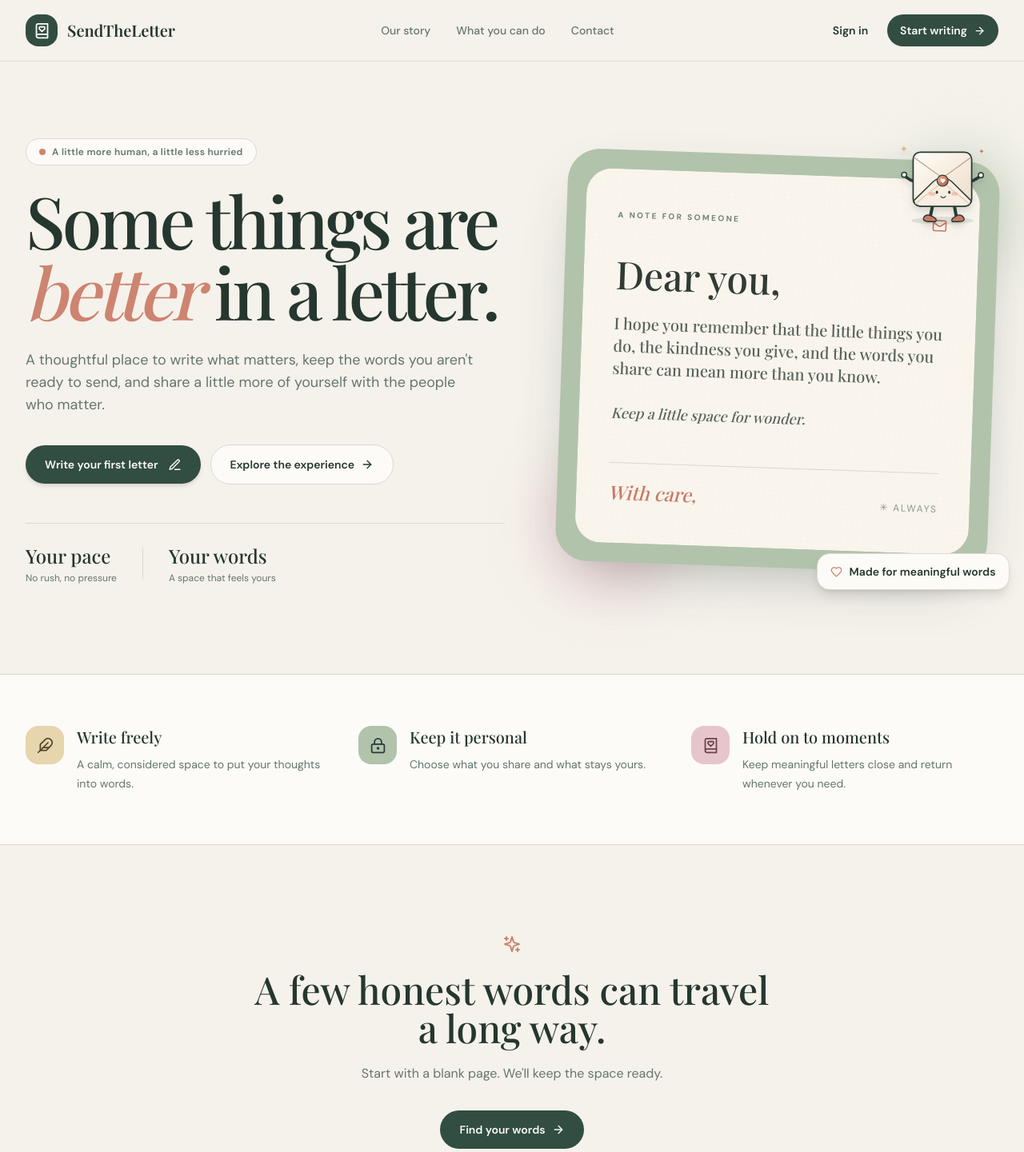
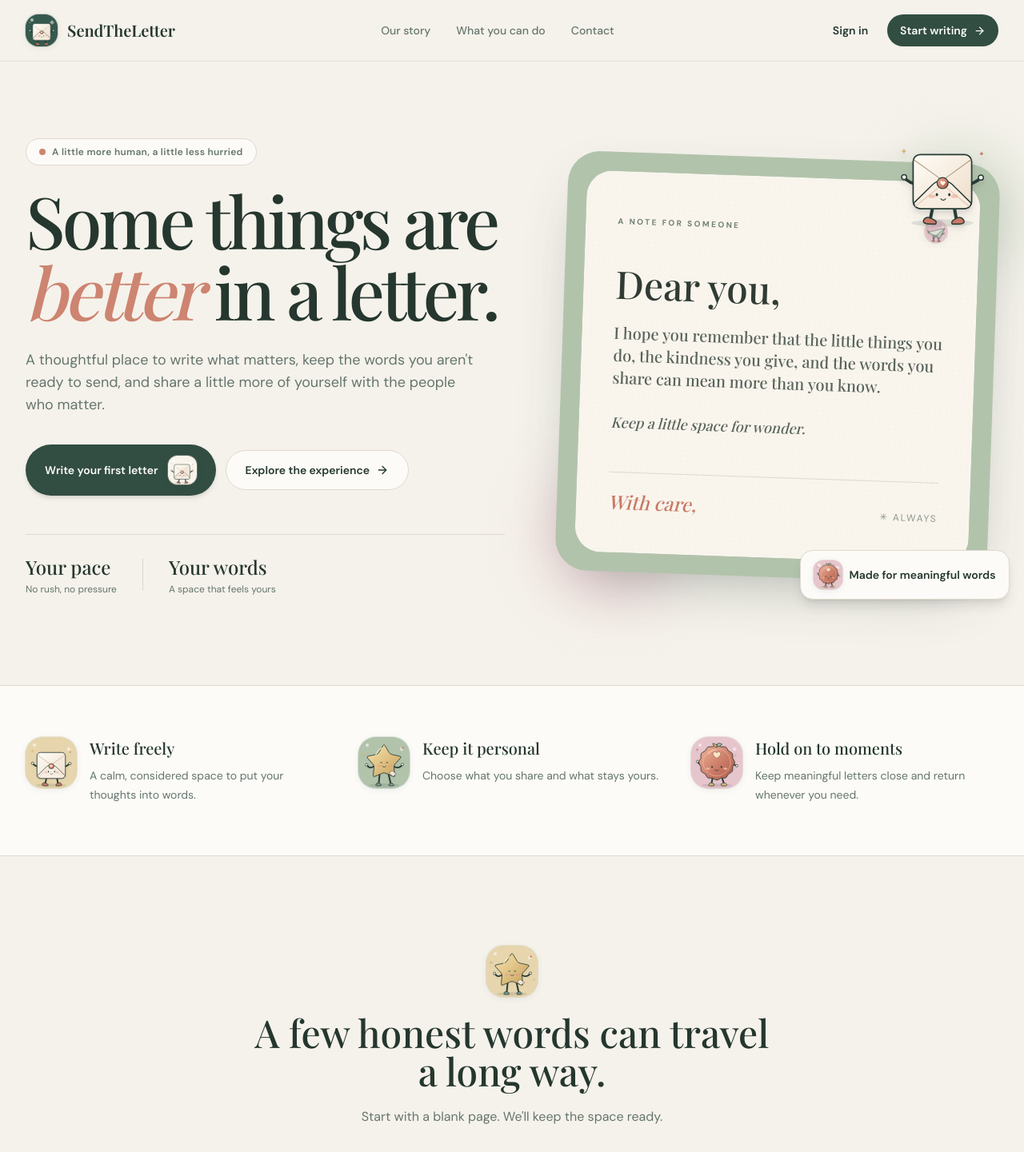
Before and after one commit to donnelsimbajon-design/SendtheLetter_System, a React (Vite) app in the folder Note_letter/: page / in a window 1280 px wide. Shown: the top 1441 px of the page at 80% size. Built offline with nearby package versions, Linux system fonts and the light colour scheme; no server answers.

Commit message:
Replace home page decorative icons with character badges

```diff
--- a/Note_letter/src/Pages/Home.tsx
+++ b/Note_letter/src/Pages/Home.tsx
@@ -1,7 +1,8 @@
 import { Link } from 'react-router-dom';
-import { ArrowRight, BookHeart, Feather, Heart, LockKeyhole, Mail, PenLine, Sparkles } from 'lucide-react';
+import { ArrowRight } from 'lucide-react';
 import { useAuthStore } from '../store/authStore';
 import Mascot from '../components/Mascot';
+import CharacterBadge from '../components/CharacterBadge';
 
 const Home = () => {
   const isAuthenticated = useAuthStore((state) => state.isAuthenticated);
@@ -11,7 +12,7 @@ const Home = () => {
     <div className="min-h-screen overflow-hidden bg-background text-foreground">
       <header className="sticky top-0 z-40 border-b border-border/70 bg-background/90 backdrop-blur-xl">
         <div className="mx-auto flex h-[76px] max-w-7xl items-center justify-between px-5 sm:px-8">
-          <Link to="/" className="flex items-center gap-3"><span className="flex h-10 w-10 items-center justify-center rounded-2xl bg-primary text-primary-foreground"><BookHeart size={21} /></span><span className="font-editorial text-xl font-semibold">SendTheLetter</span></Link>
+          <Link to="/" className="flex items-center gap-3"><CharacterBadge name="lumi" tone="forest" size="md" className="!h-10 !w-10" /><span className="font-editorial text-xl font-semibold">SendTheLetter</span></Link>
           <nav className="hidden items-center gap-8 text-sm font-medium text-muted-foreground md:flex"><Link className="hover:text-foreground" to="/about">Our story</Link><Link className="hover:text-foreground" to="/services">What you can do</Link><Link className="hover:text-foreground" to="/contact">Contact</Link></nav>
           <div className="flex items-center gap-2"><Link to={isAuthenticated ? '/dashboard' : '/login'} className="hidden rounded-full px-4 py-2.5 text-sm font-semibold hover:bg-muted sm:inline-flex">{isAuthenticated ? 'My space' : 'Sign in'}</Link><Link to={startLink} className="inline-flex items-center gap-2 rounded-full bg-primary px-4 py-2.5 text-sm font-semibold text-primary-foreground shadow-sm transition-transform hover:-translate-y-0.5">Start writing <ArrowRight size={15} /></Link></div>
         </div>
@@ -23,7 +24,7 @@ const Home = () => {
             <p className="mb-6 inline-flex items-center gap-2 rounded-full border border-border bg-card px-4 py-2 text-xs font-semibold tracking-wide text-muted-foreground"><span className="h-2 w-2 rounded-full bg-[hsl(var(--accent))]" /> A little more human, a little less hurried</p>
             <h1 className="font-editorial text-[clamp(3.3rem,7vw,6.6rem)] leading-[.99] tracking-[-.045em]">Some things are <span className="italic text-[hsl(var(--accent))]">better</span> in a letter.</h1>
             <p className="mt-7 max-w-xl text-base leading-8 text-muted-foreground sm:text-lg">A thoughtful place to write what matters, keep the words you aren't ready to send, and share a little more of yourself with the people who matter.</p>
-            <div className="mt-9 flex flex-wrap items-center gap-3"><Link to={startLink} className="inline-flex items-center gap-3 rounded-full bg-primary px-6 py-3.5 text-sm font-semibold text-primary-foreground shadow-md transition-transform hover:-translate-y-0.5">Write your first letter <PenLine size={17} /></Link><Link to="/services" className="inline-flex items-center gap-2 rounded-full border border-border bg-card px-6 py-3.5 text-sm font-semibold hover:bg-muted">Explore the experience <ArrowRight size={16} /></Link></div>
+            <div className="mt-9 flex flex-wrap items-center gap-3"><Link to={startLink} className="inline-flex items-center gap-3 rounded-full bg-primary px-6 py-3.5 text-sm font-semibold text-primary-foreground shadow-md transition-transform hover:-translate-y-0.5">Write your first letter <CharacterBadge name="lumi" tone="paper" size="sm" /></Link><Link to="/services" className="inline-flex items-center gap-2 rounded-full border border-border bg-card px-6 py-3.5 text-sm font-semibold hover:bg-muted">Explore the experience <ArrowRight size={16} /></Link></div>
             <div className="mt-12 flex items-center gap-8 border-t border-border pt-6"><div><p className="font-editorial text-2xl">Your pace</p><p className="mt-1 text-xs text-muted-foreground">No rush, no pressure</p></div><div className="h-10 w-px bg-border" /><div><p className="font-editorial text-2xl">Your words</p><p className="mt-1 text-xs text-muted-foreground">A space that feels yours</p></div></div>
           </div>
 
@@ -33,25 +34,29 @@ const Home = () => {
             <div className="absolute -bottom-6 -left-4 h-40 w-40 rounded-full bg-[hsl(var(--surface-rose))] opacity-80 blur-2xl" />
             <div className="relative rotate-[2deg] rounded-[2.5rem] bg-[hsl(var(--surface-sage))] p-4 shadow-[0_28px_80px_-35px_rgba(38,59,53,.45)] sm:p-6">
               <div className="paper-grain rounded-[2rem] bg-[#F9F5ED] px-7 py-9 text-[#303B33] sm:px-10 sm:py-12">
-                <div className="flex items-center justify-between"><span className="text-[10px] font-bold uppercase tracking-[.24em] text-[#718075]">A note for someone</span><Mail size={19} className="text-[#C87965]" /></div>
+                <div className="flex items-center justify-between"><span className="text-[10px] font-bold uppercase tracking-[.24em] text-[#718075]">A note for someone</span><CharacterBadge name="piko" size="xs" tone="rose" /></div>
                 <div className="mt-10 font-editorial text-4xl leading-tight sm:text-5xl">Dear you,</div>
                 <p className="mt-6 font-editorial text-lg leading-8 text-[#59645B] sm:text-xl">I hope you remember that the little things you do, the kindness you give, and the words you share can mean more than you know.</p>
                 <p className="mt-7 font-editorial text-lg italic text-[#59645B]">Keep a little space for wonder.</p>
                 <div className="mt-12 flex items-end justify-between border-t border-[#DCD8CE] pt-5"><span className="font-editorial text-2xl italic text-[#C87965]">With care,</span><span className="text-xs tracking-[.15em] text-[#8D988E]">✳︎ ALWAYS</span></div>
               </div>
             </div>
-            <div className="absolute -bottom-7 right-1 rounded-2xl border border-border bg-card px-4 py-3 shadow-lg sm:right-[-20px]"><div className="flex items-center gap-2 text-sm font-semibold"><Heart size={15} className="text-[hsl(var(--accent))]" /> Made for meaningful words</div></div>
+            <div className="absolute -bottom-7 right-1 rounded-2xl border border-border bg-card px-4 py-3 shadow-lg sm:right-[-20px]"><div className="flex items-center gap-2 text-sm font-semibold"><CharacterBadge name="sely" size="sm" tone="rose" /> Made for meaningful words</div></div>
           </div>
         </section>
 
         <section className="border-y border-border bg-card">
           <div className="mx-auto grid max-w-7xl gap-8 px-5 py-12 sm:px-8 md:grid-cols-3 md:py-16">
-            {[{icon:Feather,title:'Write freely',body:'A calm, considered space to put your thoughts into words.'},{icon:LockKeyhole,title:'Keep it personal',body:'Choose what you share and what stays yours.'},{icon:BookHeart,title:'Hold on to moments',body:'Keep meaningful letters close and return whenever you need.'}].map(({icon:Icon,title,body},i)=><article key={title} className="flex gap-4"><span className={`flex h-12 w-12 shrink-0 items-center justify-center rounded-2xl ${i===0?'bg-[hsl(var(--surface-gold))] text-[#55462A]':i===1?'bg-[hsl(var(--surface-sage))] text-[#263B35]':'bg-[hsl(var(--surface-rose))] text-[#68444D]'}`}><Icon size={21}/></span><div><h2 className="font-editorial text-xl">{title}</h2><p className="mt-2 text-sm leading-6 text-muted-foreground">{body}</p></div></article>)}
+            {([
+              { mascot: 'lumi', tone: 'gold', title: 'Write freely', body: 'A calm, considered space to put your thoughts into words.' },
+              { mascot: 'tala', tone: 'sage', title: 'Keep it personal', body: 'Choose what you share and what stays yours.' },
+              { mascot: 'sely', tone: 'rose', title: 'Hold on to moments', body: 'Keep meaningful letters close and return whenever you need.' },
+            ] as const).map(({ mascot, tone, title, body }) => <article key={title} className="flex gap-4"><CharacterBadge name={mascot} tone={tone} size="lg" /><div><h2 className="font-editorial text-xl">{title}</h2><p className="mt-2 text-sm leading-6 text-muted-foreground">{body}</p></div></article>)}
           </div>
         </section>
 
         <section className="mx-auto max-w-7xl px-5 py-20 text-center sm:px-8 sm:py-28">
-          <Sparkles className="mx-auto text-[hsl(var(--accent))]" size={24}/><h2 className="mx-auto mt-5 max-w-2xl font-editorial text-4xl leading-tight sm:text-5xl">A few honest words can travel a long way.</h2><p className="mx-auto mt-5 max-w-xl text-base leading-7 text-muted-foreground">Start with a blank page. We'll keep the space ready.</p><Link to={startLink} className="mt-8 inline-flex items-center gap-2 rounded-full bg-primary px-6 py-3.5 text-sm font-semibold text-primary-foreground">Find your words <ArrowRight size={16}/></Link>
+          <div className="mb-4 flex justify-center"><CharacterBadge name="tala" tone="gold" size="lg" /></div><h2 className="mx-auto mt-5 max-w-2xl font-editorial text-4xl leading-tight sm:text-5xl">A few honest words can travel a long way.</h2><p className="mx-auto mt-5 max-w-xl text-base leading-7 text-muted-foreground">Start with a blank page. We'll keep the space ready.</p><Link to={startLink} className="mt-8 inline-flex items-center gap-2 rounded-full bg-primary px-6 py-3.5 text-sm font-semibold text-primary-foreground">Find your words <ArrowRight size={16}/></Link>
         </section>
       </main>
       <footer className="border-t border-border bg-card"><div className="mx-auto flex max-w-7xl flex-col gap-4 px-5 py-8 text-sm text-muted-foreground sm:flex-row sm:items-center sm:justify-between sm:px-8"><span className="font-editorial text-lg font-semibold text-foreground">SendTheLetter</span><span>A little more meaning in every message.</span><div className="flex gap-5"><Link to="/about" className="hover:text-foreground">About</Link><Link to="/services" className="hover:text-foreground">Features</Link><Link to="/contact" className="hover:text-foreground">Contact</Link></div></div></footer>
```
